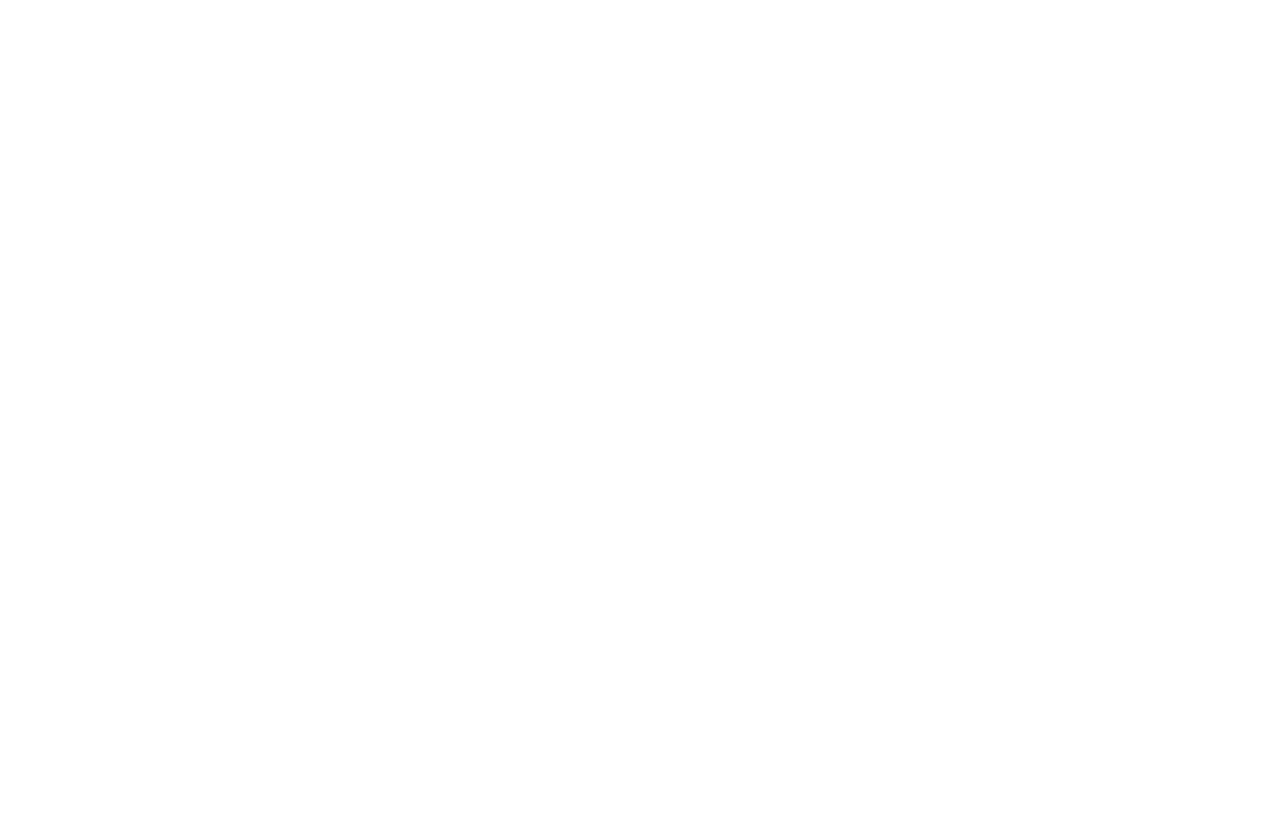
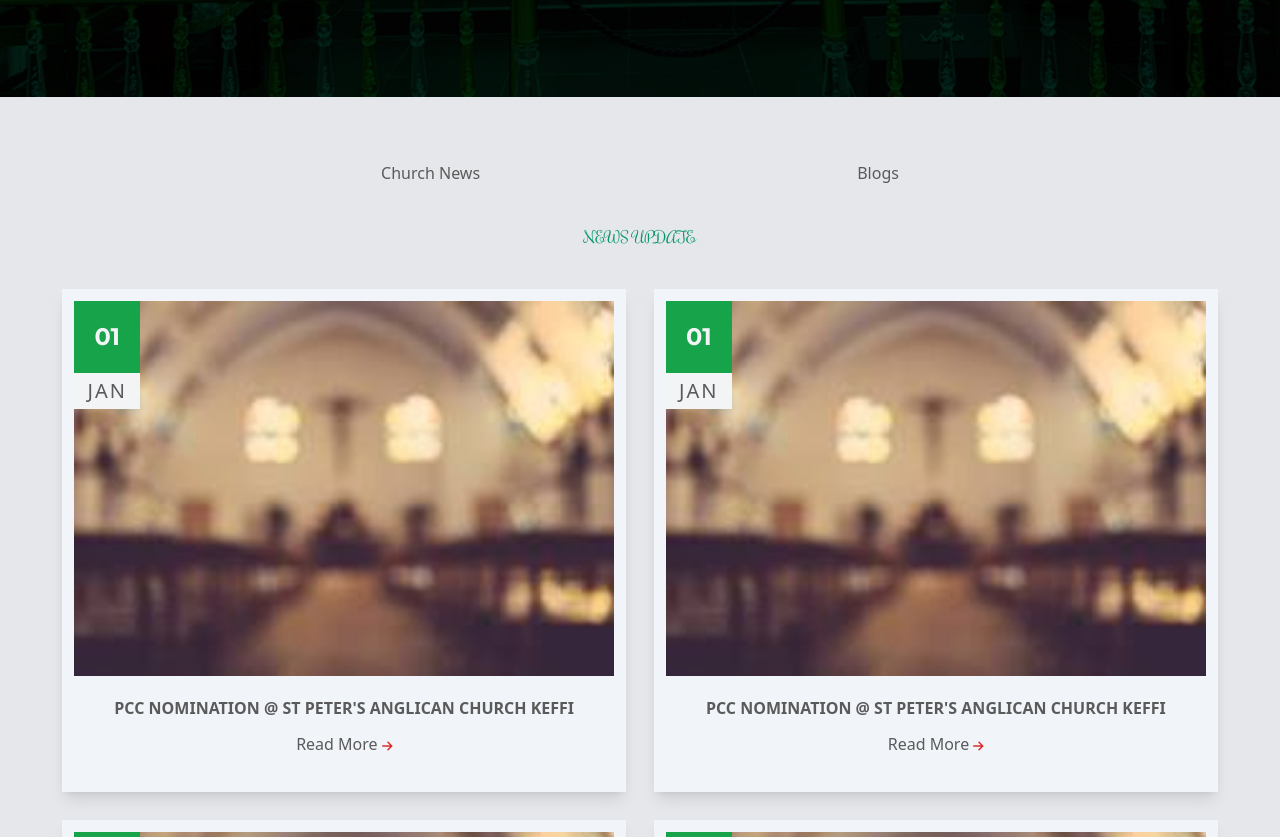
Before and after one commit to Emiraell/MY-Church-web, a React (Vite) app: page /news in a window 1280 px wide. Before the commit this address had no page. Shown: the part 583-1420 px from the top of the page. Before the commit the page ends 800 px from the top, so only its background shows below. Built offline with nearby package versions, Linux system fonts and the light colour scheme.

Commit message:
news and contentpage component

```diff
--- a/src/App.jsx
+++ b/src/App.jsx
@@ -19,6 +19,8 @@
 import Donate from "./pages/donate/Donate";
 import ChurchOfficials from "./pages/officials/ChurchOfficials";
 import Goai from "./pages/goai/Goai";
+import NewsBlogs from "./pages/New/NewsBlogs";
+import ContentPage from "./pages/New/ContentPage";
 
 function App() {
   return (
@@ -34,16 +36,18 @@
           <Route path="/history" element={<History />} />
           <Route path="/churches" element={<Churches />} />
           <Route path="/past_priest" element={<PastPriest />} />
-          <Route path="ministries" element={<Main />} />
-          <Route path="men_fellowship" element={<MenFellowship />} />
-          <Route path="women_fellowship" element={<WomenFellowship />} />
-          <Route path="youth_fellowship" element={<YouthFellowship />} />
-          <Route path="children_ministry" element={<Acm />} />
-          <Route path="girls_guild" element={<GirlsGuild />} />
-          <Route path="efac" element={<Efac />} />
-          <Route path="donate" element={<Donate />} />
-          <Route path="officials" element={<ChurchOfficials />} />
-          <Route path="god_of_impossibilities" element={<Goai />} />
+          <Route path="/ministries" element={<Main />} />
+          <Route path="/men_fellowship" element={<MenFellowship />} />
+          <Route path="/women_fellowship" element={<WomenFellowship />} />
+          <Route path="/youth_fellowship" element={<YouthFellowship />} />
+          <Route path="/children_ministry" element={<Acm />} />
+          <Route path="/girls_guild" element={<GirlsGuild />} />
+          <Route path="/efac" element={<Efac />} />
+          <Route path="/donate" element={<Donate />} />
+          <Route path="/officials" element={<ChurchOfficials />} />
+          <Route path="/god_of_impossibilities" element={<Goai />} />
+          <Route path="news" element={<NewsBlogs />} />
+          <Route path="news/:id" element={<ContentPage />} />
         </Routes>
       </Router>
     </div>
--- /dev/null
+++ b/src/pages/New/ContentPage.jsx
@@ -0,0 +1,13 @@
+import React from "react";
+import Header from "../../components/Header/Header";
+
+export default function ContentPage() {
+  return (
+    <div>
+      <>
+        <Header page={"TITTLE"} />
+      </>
+      <div></div>
+    </div>
+  );
+}
--- /dev/null
+++ b/src/pages/New/NewsBlogs.jsx
@@ -0,0 +1,131 @@
+import React, { useState } from "react";
+import Header from "../../components/Header/Header";
+import back from "./assests/Church.jpg";
+import { FontAwesomeIcon } from "@fortawesome/react-fontawesome";
+import { faArrowRight } from "@fortawesome/free-solid-svg-icons";
+import { useParams } from "react-router-dom";
+import { Link } from "react-router-dom";
+
+export default function NewsBlogs() {
+  const { id } = useParams();
+  const [showing, setShowing] = useState({ news: true, blogs: false });
+  const [news, setNews] = useState([
+    {
+      id: 1,
+      image: back,
+      date: { day: "01", month: "	JAN" },
+      title: "PCC NOMINATION @ ST PETER'S ANGLICAN CHURCH KEFFI",
+    },
+    {
+      id: 2,
+      image: back,
+      date: { day: "01", month: "	JAN" },
+      title: "PCC NOMINATION @ ST PETER'S ANGLICAN CHURCH KEFFI",
+    },
+    {
+      id: 3,
+      image: back,
+      date: { day: "01", month: "	JAN" },
+      title: "PCC NOMINATION @ ST PETER'S ANGLICAN CHURCH KEFFI",
+    },
+    {
+      id: 4,
+      image: back,
+      date: { day: "01", month: "	JAN" },
+      title: "PCC NOMINATION @ ST PETER'S ANGLICAN CHURCH KEFFI",
+    },
+  ]);
+
+  return (
+    <div className="bg-gray-200">
+      <Header page={"CHURCH NEWS & BLOGS"} />
+      <div className="my-16 w-[95%] lg:[70%] m-auto text-center text-textCol-secondary">
+        <div className="flex justify-evenly">
+          <h3
+            className=" border-r-4 pr-6"
+            onClick={() => setShowing({ news: true, blogs: false })}
+          >
+            Church News
+          </h3>
+          <h3 onClick={() => setShowing({ news: false, blogs: true })}>
+            Blogs
+          </h3>
+        </div>
+        <div className="mt-10">
+          <div className={`${!showing.news && "hidden"}`}>
+            {" "}
+            <span className=" font-rochester text-emerald-600">
+              NEWS UPDATE
+            </span>
+            <div className="w-[95%] m-auto  my-10 lg:grid grid-cols-2 gap-7">
+              {news.map((info) => (
+                <Link
+                  to={`/news/${info.id}`}
+                  className=" bg-slate-100 shadow-lg p-3 col-span-1 mb-10 lg:mb-0"
+                >
+                  <div className="relative">
+                    <img src={info.image} alt="" className="w-[100%]" />
+                    <div className="absolute top-0 bg-green-600 text-xl">
+                      <p className="font-bold text-gray-100 p-5 text-2xl font-montserrat ">
+                        {info.date.day}
+                      </p>{" "}
+                      <p className="bg-gray-100 p-1 tracking-widest">
+                        {info.date.month}
+                      </p>
+                    </div>
+                  </div>
+                  <div className="py-3">
+                    <p className=" font-semibold pt-2">{info.title}</p>
+                    <p className="my-3">
+                      Read More{" "}
+                      <FontAwesomeIcon
+                        icon={faArrowRight}
+                        className="h-3 animate-pulse text-red-600"
+                      />
+                    </p>
+                  </div>
+                </Link>
+              ))}
+            </div>
+          </div>
+          <div className={`${!showing.blogs && "hidden"}`}>
+            BLOGS
+            <div className="w-[95%] m-auto shadow-lg my-10 bg-slate-100 p-3">
+              <div className="relative">
+                <img src={back} alt="" className="w-[100%]" />
+                <div className="absolute top-0 bg-green-600 text-xl">
+                  <p className="font-bold text-gray-100 p-5 text-2xl font-montserrat ">
+                    01
+                  </p>{" "}
+                  <p className="bg-gray-100 p-1 tracking-widest">JAN</p>
+                </div>
+              </div>
+              <div className="py-3">
+                <p className=" font-semibold pt-2">
+                  THE BATTLE OF THE YOUTHFUL AGE AND IT CONSEQUENCESA
+                </p>
+                <p className="p-4">
+                  As youth were desginated to fight a vital battle of our
+                  livesand of which we must not loose for anything ......
+                </p>
+                <p className="p-2 border border-green-300 my-3">
+                  By:{" "}
+                  <span className="text-green-600 border-l-4 pl-4">
+                    Edwin Emmanuel
+                  </span>{" "}
+                </p>
+                <p>
+                  Read More{" "}
+                  <FontAwesomeIcon
+                    icon={faArrowRight}
+                    className="h-3 animate-pulse text-red-600"
+                  />
+                </p>
+              </div>
+            </div>
+          </div>
+        </div>
+      </div>
+    </div>
+  );
+}
```
Also changed, not shown: src/pages/New/assests/Church.jpg (added).
